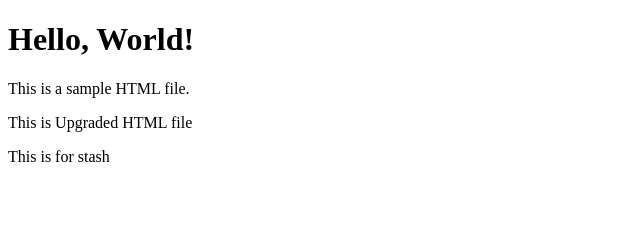
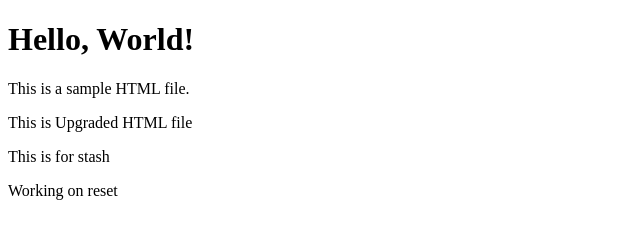
Before and after one commit to rakesh4902/UST_GIT_Assignment-1, a plain HTML site: page index.html in a window 1280 px wide. Shown: the whole page, without its empty margins (0-640 px from the left). Drawn offline with Linux system fonts and the light colour scheme.

Commit message:
added Reset

```diff
--- a/index.html
+++ b/index.html
@@ -10,5 +10,6 @@
     <p>This is a sample HTML file.</p>
     <p>This is Upgraded HTML file</p>
     <p>This is for stash</p>
+    <p>Working on reset</p>
 </body>
 </html>
```
